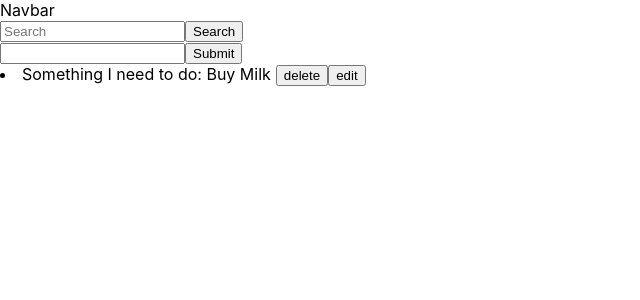
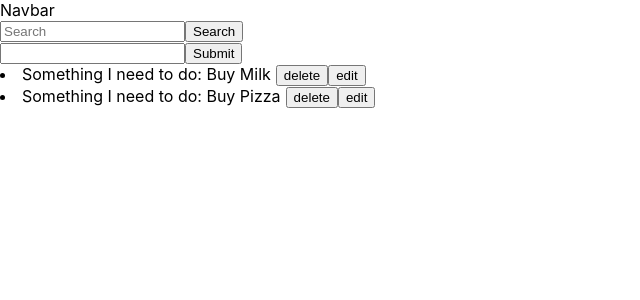
Before and after one commit to hamster-immersives/react-simple-todo, a React (Create React App) app: page / in a window 1280 px wide. Shown: the top 300 px of the page, without its empty margins (0-640 px from the left). Built offline with nearby package versions, Linux system fonts and the light colour scheme; the HTML template or start-up script is replaced by a standard one.

Commit message:
add edit

```diff
--- a/src/App.js
+++ b/src/App.js
@@ -9,6 +9,11 @@ class App extends Component {
     todo: [
       {
         task: "Buy Milk",
+        completed: false,
+        id: uuidv4()
+      },
+      {
+        task: "Buy Pizza",
         completed: false,
         id: uuidv4()
       }
@@ -45,6 +50,24 @@ class App extends Component {
     })
   }
 
+  handleEdit = (id, updatedValue) => {
+
+    let updated = Object.assign([], this.state.todo);
+
+    /*
+
+
+    */
+
+    updated.map(todo => (todo.id === id ? todo.task = updatedValue : todo))
+
+
+    this.setState({
+      todo: updated
+    })
+
+  }
+
   render() {
     return (
       <div>
@@ -54,6 +77,8 @@ class App extends Component {
         />
         <Task
           {...this.state}
+          handleDelete={this.handleDelete}
+          handleEdit={this.handleEdit}
         />
 
 
--- a/src/components/container/Task.js
+++ b/src/components/container/Task.js
@@ -2,15 +2,28 @@ import React, { Component } from 'react'
 import TaskView from '../view/TaskView';
 
 export default class Task extends Component {
+
+
+	handleDelete = (id) => {
+		this.props.handleDelete(id);
+	}
+
+	handleEdit = (id, updatedValue) => {
+		this.props.handleEdit(id, updatedValue)
+	}
+
   render() {
 
     const tasks = this.props.todo;
 
-    let task = tasks.map(todo => {
+    let task = tasks.map(element => {
         return (
             <TaskView
-                key={todo.id}
-                todo={todo}
+								key={element.id}
+								id={element.id}
+                todo={element}
+								handleDelete={this.handleDelete}
+								handleEdit={this.handleEdit}
             />
         )
     })
--- a/src/components/view/TaskView.js
+++ b/src/components/view/TaskView.js
@@ -1,35 +1,53 @@
 import React, { Component } from 'react';
 
 class TaskView extends Component {
+
+    state = {
+        toggle: false,
+        currentState: ''
+    }
+
+    componentDidMount () {
+        this.setState({
+            currentState: this.props.todo.task
+        })
+    }
 
     handleDelete = (id) => {
         this.props.handleDelete(id)
     }
 
     handleEdit = (id) => {
-
-        this.props.handleToggle(id)
-
+        this.setState(prevState => ({    // prevState?
+            toggle: !prevState.toggle
+        }), () => {
+            this.props.handleEdit(id, this.state.currentState)
+        });
     }
 
+    handleInputChange = () => {
+        this.setState({
+            currentState: this.refs.updatedText.value
+        })
+    }
 
     render(){
 
-
         return (
             <li className="list-group-item">
-                  { this.props.toggle ? <input
+                  { this.state.toggle ? <input
                     type="text"
-                    value={this.props.task}
+                    ref="updatedText"
+                    value={this.state.currentState}
                     style={{textAlign: 'center'}}
-                    onChange={this.handleEdit.bind(this, this.props.id)}
+                    onChange={this.handleInputChange.bind(this)}
                     />  : `Something I need to do: ${this.props.todo.task}` }
                 <input
                     type="button"
                     className="float-right btn btn-danger btn-sm"
                     value="delete"
                     style={{textAlign: 'center', marginLeft: 5}}
-                    onClick={this.handleDelete.bind(this, this.props.id)}
+                    onClick={this.handleDelete.bind(this, this.props.todo.id)}
                     />
                 <input
                     type="button"
```
